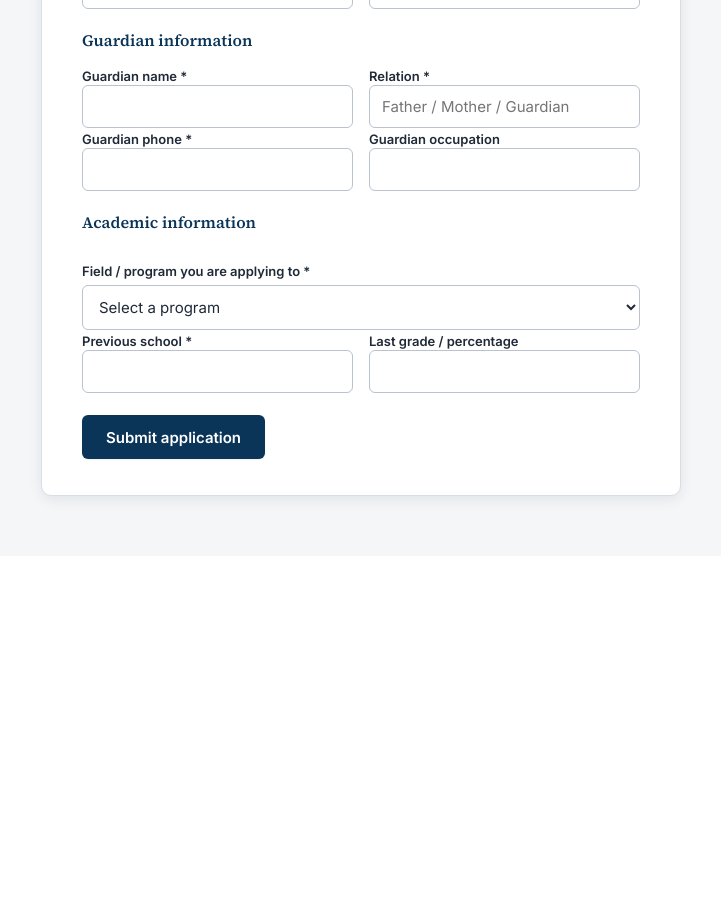
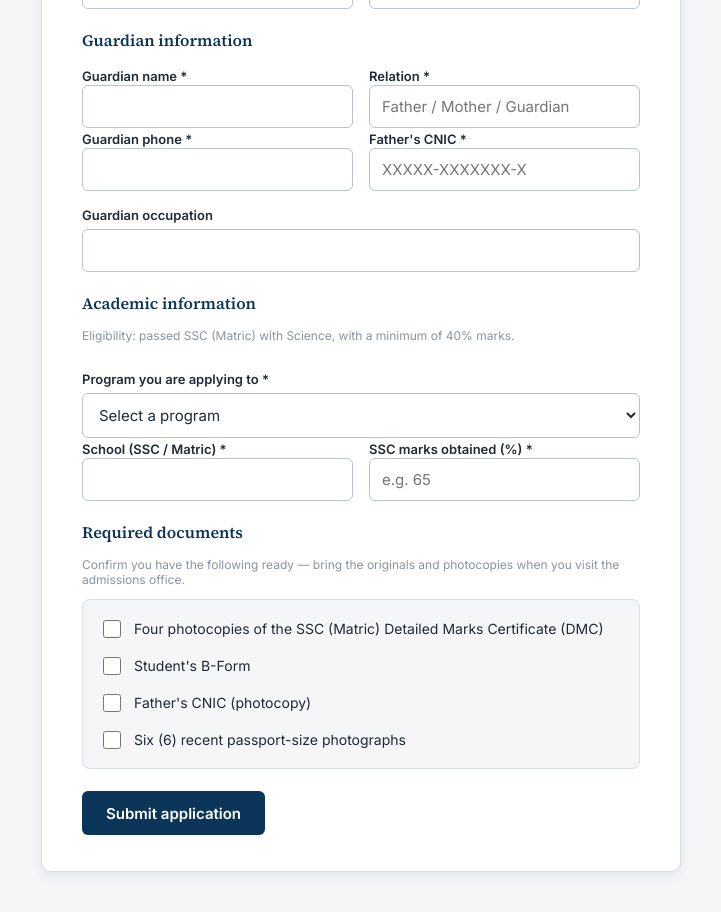
Before and after one commit to Affaan652/EEF, a Next.js app: page /apply in a window 1280 px wide. Shown: the part 740-1652 px from the top of the page, without its empty margins (279-1000 px from the left). Before the commit the page ends 1296 px from the top, so only its background shows below. Built offline with nearby package versions, Linux system fonts and the light colour scheme.

Commit message:
updatedfoarm

```diff
--- a/app/_components/site-footer.tsx
+++ b/app/_components/site-footer.tsx
@@ -22,12 +22,10 @@ export function SiteFooter() {
         <div className="site-footer-col">
           <div className="site-footer-title">Get started</div>
           <Link href="/apply">Apply for admission</Link>
-          <Link href="/login">Administration sign in</Link>
         </div>
       </div>
       <div className="site-footer-bottom">
-        Education Employees Foundation Polytechnic Institute, Haripur.
-        Sign-in access is restricted to authorized administrators.
+        © {new Date().getFullYear()} Education Employees Foundation Polytechnic Institute, Haripur. All rights reserved.
       </div>
     </footer>
   );
--- a/app/apply/page.tsx
+++ b/app/apply/page.tsx
@@ -9,10 +9,34 @@ import { submitApplicationAction, type ApplyState } from "@/lib/actions/apply";
 const initialState: ApplyState = {};
 
 const PROGRAMS = [
-  "Diploma in Information Technology (DIT)",
-  "Civil Engineering",
-  "Mechanical Engineering",
-  "Electrical Engineering",
+  "DAE Civil Technology",
+  "DAE Electrical Technology",
+  "DAE Mechanical Technology",
+  "Diploma in Information Technology (DIT) — 1 Year",
+  "Diploma in Information Technology (DIT) — 2 Years",
+];
+
+const REQUIRED_DOCUMENTS = [
+  {
+    id: "dmc",
+    value: "SSC (Matric) DMC — 4 photocopies",
+    label: "Four photocopies of the SSC (Matric) Detailed Marks Certificate (DMC)",
+  },
+  {
+    id: "bform",
+    value: "Student's B-Form",
+    label: "Student's B-Form",
+  },
+  {
+    id: "fathercnic",
+    value: "Father's CNIC",
+    label: "Father's CNIC (photocopy)",
+  },
+  {
+    id: "photos",
+    value: "6 passport-size photographs",
+    label: "Six (6) recent passport-size photographs",
+  },
 ];
 
 function SubmitButton() {
@@ -33,7 +57,7 @@ export default function ApplyPage() {
         <div className="auth-letterhead">
           <Image src={logo} alt="EEF College logo" className="auth-seal" width={40} height={40} priority />
           <div>
-            <div className="auth-letterhead-title">EEF College</div>
+            <div className="auth-letterhead-title">EEF Polytechnic Institute</div>
             <div className="auth-letterhead-sub">Admission Application</div>
           </div>
         </div>
@@ -44,8 +68,10 @@ export default function ApplyPage() {
             <code style={{ fontFamily: "var(--font-mono)" }}>
               {state.applicationNumber}
             </code>
-            . Save this number - the registrar's office will contact you by
-            email or phone about the next steps.
+            . Save this number, and bring your original documents (SSC DMC,
+            B-Form, Father&apos;s CNIC, and photographs) when you visit the
+            admissions office — the registrar will contact you by email or
+            phone about the next steps.
           </p>
           <Link href="/" className="btn-primary" style={{ width: "100%" }}>
             Back to home
@@ -60,7 +86,7 @@ export default function ApplyPage() {
       <div className="auth-letterhead">
         <Image src={logo} alt="EEF College logo" className="auth-seal" width={40} height={40} priority />
         <div>
-          <div className="auth-letterhead-title">EEF College</div>
+          <div className="auth-letterhead-title">EEF Polytechnic Institute</div>
           <div className="auth-letterhead-sub">Admission Application</div>
         </div>
       </div>
@@ -127,7 +153,7 @@ export default function ApplyPage() {
             </div>
             <div>
               <label className="field-label" htmlFor="cnic">
-                CNIC / B-Form number
+                B-Form number
               </label>
               <input id="cnic" name="cnic" className="field-input" />
             </div>
@@ -219,22 +245,37 @@ export default function ApplyPage() {
               />
             </div>
             <div>
-              <label className="field-label" htmlFor="guardianOccupation">
-                Guardian occupation
+              <label className="field-label" htmlFor="guardianCnic">
+                Father&apos;s CNIC *
               </label>
               <input
-                id="guardianOccupation"
-                name="guardianOccupation"
+                id="guardianCnic"
+                name="guardianCnic"
+                required
                 className="field-input"
+                placeholder="XXXXX-XXXXXXX-X"
               />
             </div>
           </div>
 
+          <label className="field-label" htmlFor="guardianOccupation">
+            Guardian occupation
+          </label>
+          <input
+            id="guardianOccupation"
+            name="guardianOccupation"
+            className="field-input"
+          />
+
           <h2 className="panel-title" style={{ fontSize: 16, marginTop: 20 }}>
             Academic information
           </h2>
+          <p className="field-hint" style={{ margin: "0 0 12px" }}>
+            Eligibility: passed SSC (Matric) with Science, with a minimum of
+            40% marks.
+          </p>
           <label className="field-label" htmlFor="desiredProgram">
-            Field / program you are applying to *
+            Program you are applying to *
           </label>
           <select
             id="desiredProgram"
@@ -253,7 +294,7 @@ export default function ApplyPage() {
           <div className="form-grid">
             <div>
               <label className="field-label" htmlFor="previousSchool">
-                Previous school *
+                School (SSC / Matric) *
               </label>
               <input
                 id="previousSchool"
@@ -264,14 +305,42 @@ export default function ApplyPage() {
             </div>
             <div>
               <label className="field-label" htmlFor="previousGrade">
-                Last grade / percentage
+                SSC marks obtained (%) *
               </label>
               <input
                 id="previousGrade"
                 name="previousGrade"
+                type="number"
+                min="0"
+                max="100"
+                step="0.01"
+                required
                 className="field-input"
+                placeholder="e.g. 65"
               />
             </div>
+          </div>
+
+          <h2 className="panel-title" style={{ fontSize: 16, marginTop: 20 }}>
+            Required documents
+          </h2>
+          <p className="field-hint" style={{ margin: "0 0 12px" }}>
+            Confirm you have the following ready — bring the originals and
+            photocopies when you visit the admissions office.
+          </p>
+          <div className="document-checklist">
+            {REQUIRED_DOCUMENTS.map((doc) => (
+              <label className="field-checkbox" htmlFor={doc.id} key={doc.id}>
+                <input
+                  id={doc.id}
+                  name="documents"
+                  type="checkbox"
+                  value={doc.value}
+                  required
+                />
+                {doc.label}
+              </label>
+            ))}
           </div>
 
           <div style={{ marginTop: 22 }}>
--- a/app/globals.css
+++ b/app/globals.css
@@ -1426,16 +1426,30 @@ body[data-admin-theme="dark"] .shell {
 
 .field-checkbox {
   display: flex;
-  align-items: center;
-  gap: 8px;
+  align-items: flex-start;
+  gap: 10px;
   font-size: 14px;
   margin-top: 18px;
   color: var(--text);
+  line-height: 1.5;
 }
 
 .field-checkbox input {
   width: 18px;
   height: 18px;
+  flex-shrink: 0;
+  margin-top: 2px;
+}
+
+.document-checklist {
+  background: var(--bg-subtle);
+  border: 1px solid var(--border);
+  border-radius: 8px;
+  padding: 4px 16px 16px;
+}
+
+.document-checklist .field-checkbox {
+  margin-top: 14px;
 }
 
 .btn-small {
--- a/lib/actions/apply.ts
+++ b/lib/actions/apply.ts
@@ -29,8 +29,17 @@ const REQUIRED_FIELDS = [
   "guardianName",
   "guardianRelation",
   "guardianPhone",
+  "guardianCnic",
   "desiredProgram",
   "previousSchool",
+  "previousGrade",
+] as const;
+
+const REQUIRED_DOCUMENTS = [
+  "SSC (Matric) DMC — 4 photocopies",
+  "Student's B-Form",
+  "Father's CNIC",
+  "6 passport-size photographs",
 ] as const;
 
 export async function submitApplicationAction(
@@ -45,6 +54,25 @@ export async function submitApplicationAction(
   const missing = REQUIRED_FIELDS.filter((f) => !values[f]);
   if (missing.length > 0) {
     return { error: "Please fill in all required fields." };
+  }
+
+  const previousMarks = Number(values.previousGrade);
+  if (Number.isNaN(previousMarks) || previousMarks < 0 || previousMarks > 100) {
+    return { error: "Enter your SSC marks as a percentage between 0 and 100." };
+  }
+  if (previousMarks < 40) {
+    return {
+      error:
+        "A minimum of 40% marks in the SSC (Matric) examination is required to apply.",
+    };
+  }
+
+  const confirmedDocuments = formData.getAll("documents").map(String);
+  if (confirmedDocuments.length < REQUIRED_DOCUMENTS.length) {
+    return {
+      error:
+        "Please confirm you have all four required documents ready before submitting.",
+    };
   }
 
   const email = values.email.toLowerCase();
@@ -80,13 +108,13 @@ export async function submitApplicationAction(
       guardianName: values.guardianName,
       guardianRelation: values.guardianRelation,
       guardianPhone: values.guardianPhone,
-      guardianCnic: String(formData.get("guardianCnic") ?? "").trim() || null,
+      guardianCnic: values.guardianCnic,
       guardianOccupation:
         String(formData.get("guardianOccupation") ?? "").trim() || null,
       desiredProgram: values.desiredProgram,
       previousSchool: values.previousSchool,
-      previousGrade:
-        String(formData.get("previousGrade") ?? "").trim() || null,
+      previousMarks: previousMarks,
+      documents: confirmedDocuments,
       status: "SUBMITTED",
       submittedAt: new Date(),
     },
@@ -100,12 +128,12 @@ export async function submitApplicationAction(
     subject: `Application received - ${application.applicationNumber}`,
     html: `
       <p>Dear ${values.firstName},</p>
-      <p>Your admission application to EEF College has been received.</p>
+      <p>Your admission application to EEF Polytechnic Institute of Haripur has been received.</p>
       <p><strong>Application number:</strong> ${application.applicationNumber}</p>
       <p><strong>Program applied for:</strong> ${values.desiredProgram}</p>
       <p>Save your application number - the registrar's office will contact
       you by email or phone about the next steps.</p>
-      <p>EEF College Admissions Office</p>
+      <p>EEF Polytechnic Institute Admissions Office</p>
     `,
   });
 
```
